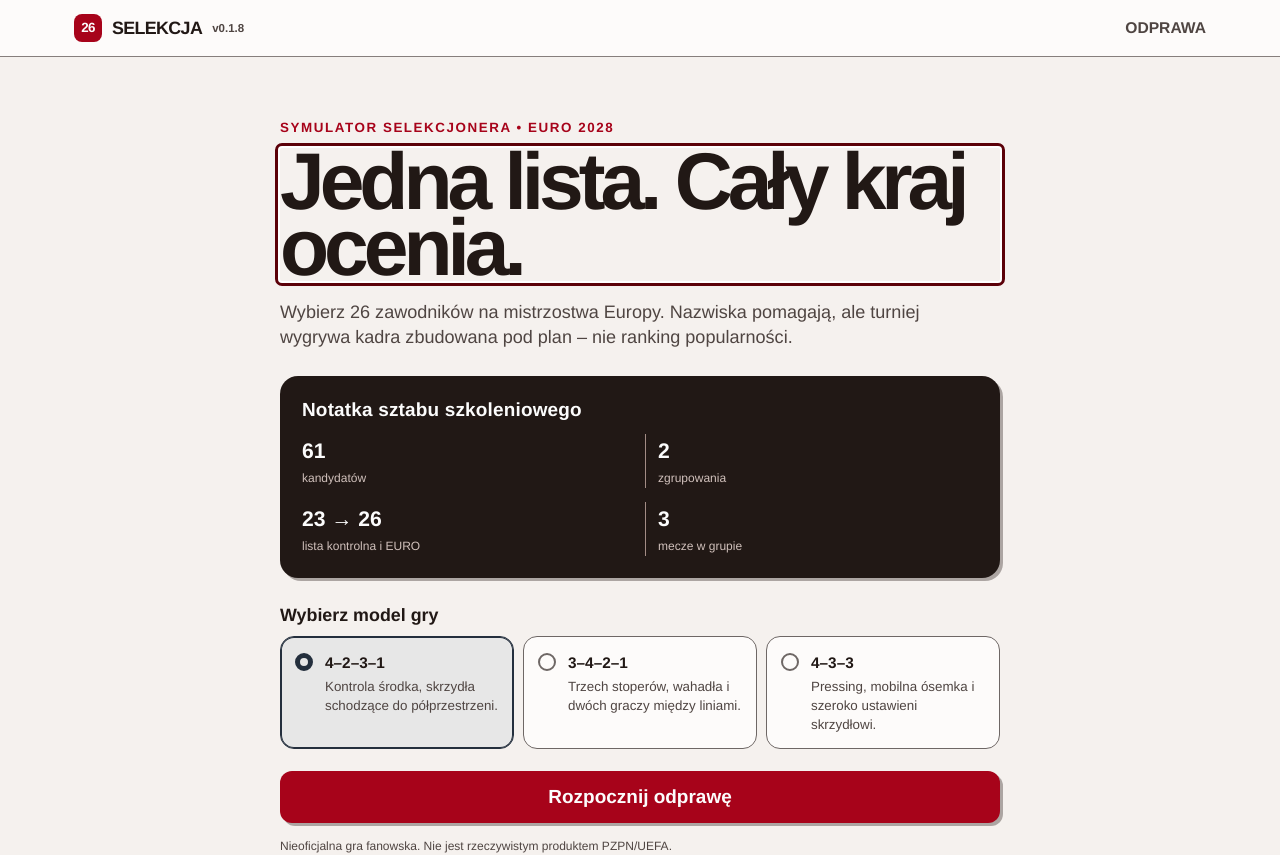
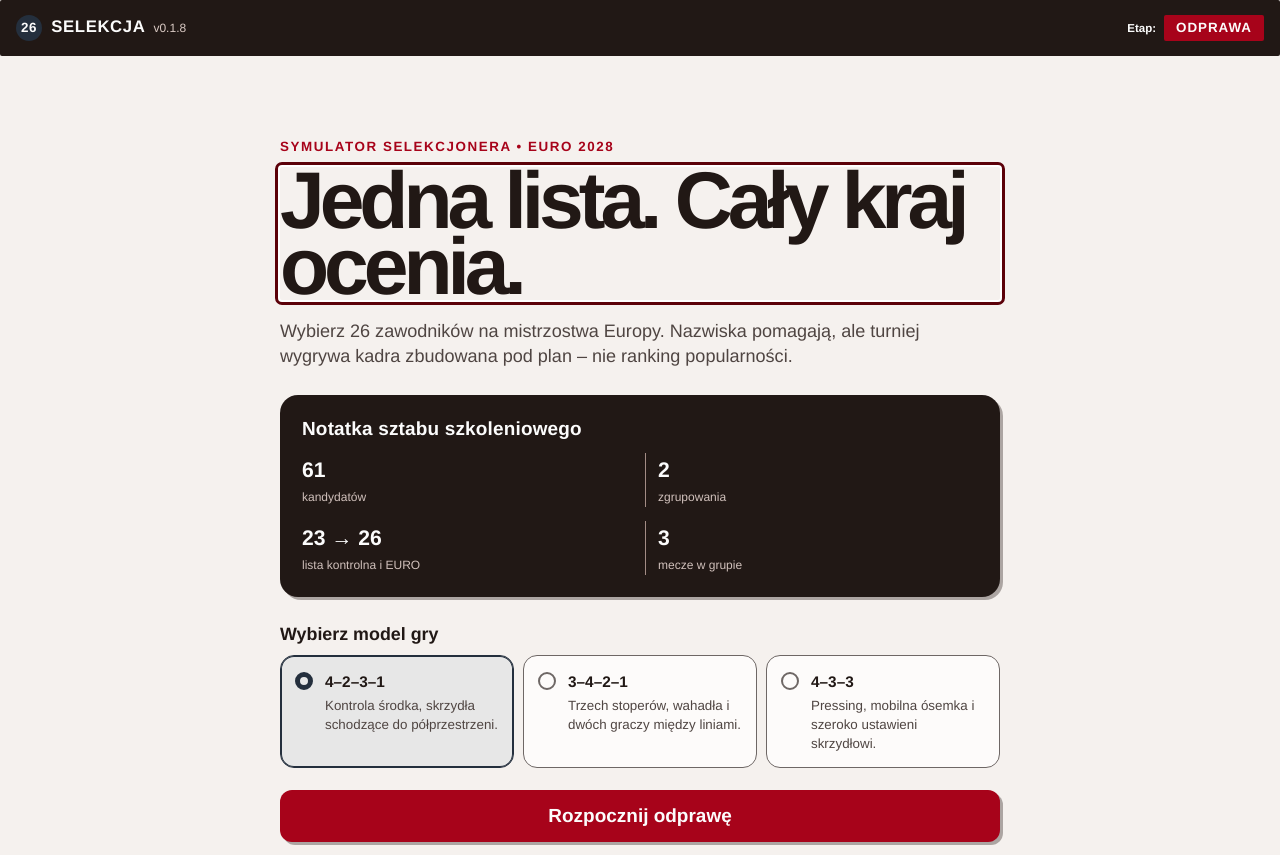
Before and after one commit to visvaya/selekcja-26, a React (Vite) app: page / in a window 1280 px wide. Shown: the top 855 px of the page. Built offline with nearby package versions, Linux system fonts and the light colour scheme; a web font is replaced by a local one.

Commit message:
feat(ui): add the stage label to the top bar

```diff
--- a/src/main.tsx
+++ b/src/main.tsx
@@ -11,6 +11,7 @@ import "@fontsource-variable/commissioner/wght.css";
 import "./ui/styles/fonts.css";
 import "./ui/styles/tokens.css";
 import "./ui/styles/base.css";
+import "./ui/styles/topbar.css";
 import "./ui/styles/legacy.css";
 
 createRoot(document.getElementById("root")!).render(
--- a/src/ui/app-header.tsx
+++ b/src/ui/app-header.tsx
@@ -16,7 +16,10 @@ export function AppHeader({ phase }: { phase: string }) {
             </span>
           </span>
         </div>
-        <div className="phase">{phase}</div>
+        <div className="phase-group">
+          <span className="phase-label">{text.phaseLabel}</span>
+          <div className="phase">{phase}</div>
+        </div>
       </div>
     </header>
   );
--- a/src/ui/styles/legacy.css
+++ b/src/ui/styles/legacy.css
@@ -25,13 +25,6 @@ button {
 }
 .app {
   min-height: 100vh;
-}
-.topbar {
-  position: sticky;
-  top: var(--save-banner-offset, 0px);
-  z-index: 20;
-  background: var(--surface);
-  border-bottom: 1px solid var(--board-line);
 }
 .save-status {
   position: sticky;
@@ -89,55 +82,6 @@ button {
   clip: rect(0, 0, 0, 0);
   white-space: nowrap;
   border: 0;
-}
-.topbar-inner {
-  max-width: 1180px;
-  margin: auto;
-  height: var(--topbar-height);
-  padding: 0 var(--legacy-space-8);
-  display: flex;
-  align-items: center;
-  justify-content: space-between;
-  gap: var(--legacy-space-7);
-}
-.brand-group {
-  display: flex;
-  align-items: baseline;
-  gap: var(--legacy-space-5);
-  min-width: 0;
-}
-.brand {
-  font-family: var(--font-display);
-  display: flex;
-  align-items: center;
-  gap: var(--legacy-space-5);
-  font-weight: 900;
-  letter-spacing: -0.04em;
-}
-.topbar-version {
-  flex: none;
-  font-size: var(--font-caption);
-  color: var(--ink-soft);
-  font-weight: 700;
-  white-space: nowrap;
-}
-.brand-mark {
-  font-family: var(--font-display);
-  width: 28px;
-  height: 28px;
-  border-radius: 8px;
-  background: var(--action);
-  color: var(--on-action);
-  display: grid;
-  place-items: center;
-  font-size: var(--font-caption);
-}
-.phase {
-  font-family: var(--font-display);
-  flex: none;
-  font-size: var(--font-small);
-  color: var(--ink-soft);
-  font-weight: 700;
 }
 .main {
   max-width: 1180px;
@@ -796,9 +740,6 @@ button {
   .modal {
     border-radius: 22px;
   }
-  .topbar-inner {
-    padding: 0 var(--legacy-space-12);
-  }
 }
 @media (min-width: 1050px) {
   .players {
--- /dev/null
+++ b/src/ui/styles/topbar.css
@@ -0,0 +1,116 @@
+/* Top bar: brand, version and the current stage. The bar stays sticky under the save
+   banner, which publishes its height as --save-banner-offset. */
+
+.topbar {
+  position: sticky;
+  top: var(--save-banner-offset, 0px);
+  z-index: 20;
+  height: var(--topbar-height);
+  background: var(--ink);
+  color: var(--on-action);
+  display: flex;
+  align-items: center;
+  border-radius: var(--radius-sm);
+  margin-bottom: var(--space-5);
+}
+
+.topbar-inner {
+  width: 100%;
+  display: flex;
+  flex-wrap: nowrap;
+  align-items: center;
+  justify-content: space-between;
+  gap: var(--space-2);
+  padding: 0 max(var(--space-4), var(--safe-right)) 0
+    max(var(--space-4), var(--safe-left));
+}
+
+/* the brand group is the part of the bar that gives way: in a bar too narrow for it, the
+   version is clipped at the group's edge and never reaches the stage pill */
+.brand-group {
+  display: flex;
+  align-items: baseline;
+  gap: var(--space-2);
+  min-width: 0;
+  flex-shrink: 1;
+  overflow: hidden;
+}
+
+.brand {
+  font-family: var(--font-display);
+  font-weight: 700;
+  font-size: var(--text-md);
+  letter-spacing: 0.04em;
+  color: var(--on-action);
+  white-space: nowrap;
+}
+
+.brand-mark {
+  display: inline-flex;
+  align-items: center;
+  justify-content: center;
+  width: 26px;
+  height: 26px;
+  border-radius: var(--radius-round);
+  background: var(--select);
+  color: var(--on-select);
+  font-family: var(--font-display);
+  font-weight: 700;
+  font-size: var(--text-sm);
+  margin-right: var(--space-1);
+}
+
+.topbar-version {
+  font-size: var(--text-xs);
+  color: var(--on-ink-dim);
+  white-space: nowrap;
+}
+
+.phase-group {
+  display: flex;
+  align-items: center;
+  gap: var(--space-2);
+  flex-shrink: 0;
+}
+
+.phase-label {
+  font-size: var(--text-xs);
+  font-weight: 700;
+  color: var(--on-action);
+  white-space: nowrap;
+}
+
+.phase {
+  font-family: var(--font-display);
+  font-weight: 700;
+  font-size: var(--text-sm);
+  letter-spacing: 0.08em;
+  text-transform: uppercase;
+  color: var(--on-action);
+  background: var(--action);
+  border-radius: var(--radius-sm);
+  padding: var(--space-1) var(--space-3);
+  white-space: nowrap;
+}
+
+@media (max-width: 419.98px) {
+  /* below 420 px the version and "Etap:" stay for screen readers only (the pill text
+     alone still names the stage) and the pill steps down a size */
+  .topbar-version,
+  .phase-label {
+    position: absolute;
+    width: 1px;
+    height: 1px;
+    padding: 0;
+    margin: -1px;
+    overflow: hidden;
+    clip: rect(0, 0, 0, 0);
+    white-space: nowrap;
+    border: 0;
+  }
+
+  .phase {
+    font-size: var(--text-xs);
+    padding: var(--space-1) var(--space-2);
+  }
+}
--- a/src/ui/text-snapshot.json
+++ b/src/ui/text-snapshot.json
@@ -326,6 +326,7 @@
     "runnerUp": "Wicemistrz Europy",
     "semifinal": "Półfinał"
   },
+  "phaseLabel": "Etap:",
   "pitchDescription": "Liczby pokazują, ilu powołanych może grać na danej pozycji.",
   "playerMetrics": {
     "fitness": "Zdrowie",
--- a/src/ui/text/system.ts
+++ b/src/ui/text/system.ts
@@ -30,6 +30,7 @@ export const SYSTEM_TEXT = {
     "Od twojej ostatniej wizyty zmieniły się zasady gry i nie ma możliwości wczytania niedokończonej selekcji. Zaczynasz od nowa.",
   topBarVersion: (version: string) => `v${version}`,
   topBarVersionAccessible: (version: string) => `Wersja ${version}`,
+  phaseLabel: "Etap:",
   errorBoundary: {
     title: "Coś poszło nie tak",
     message:
```
Also changed, not shown: 2 other files (tests, documents, lock files or other folders).
